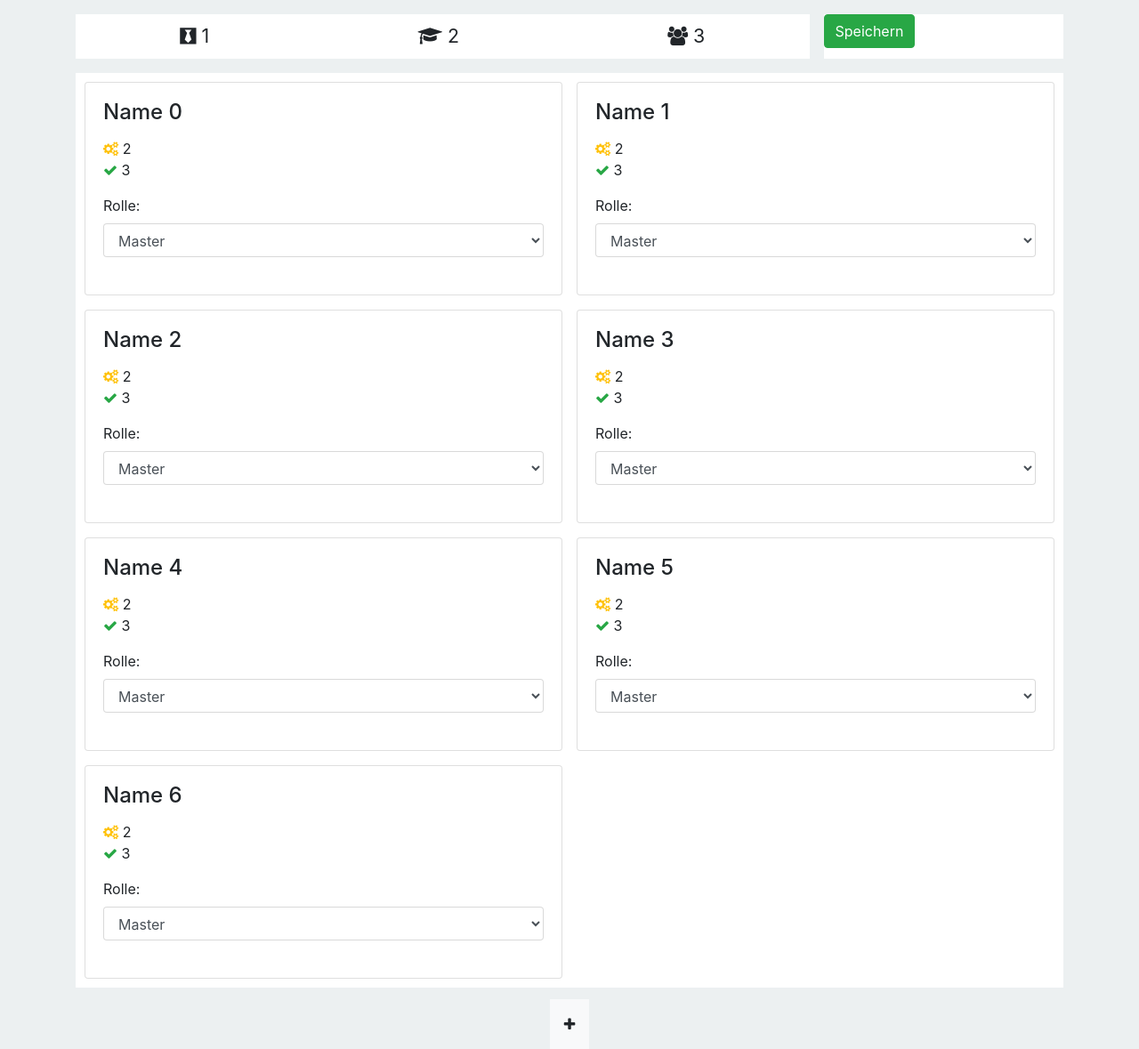
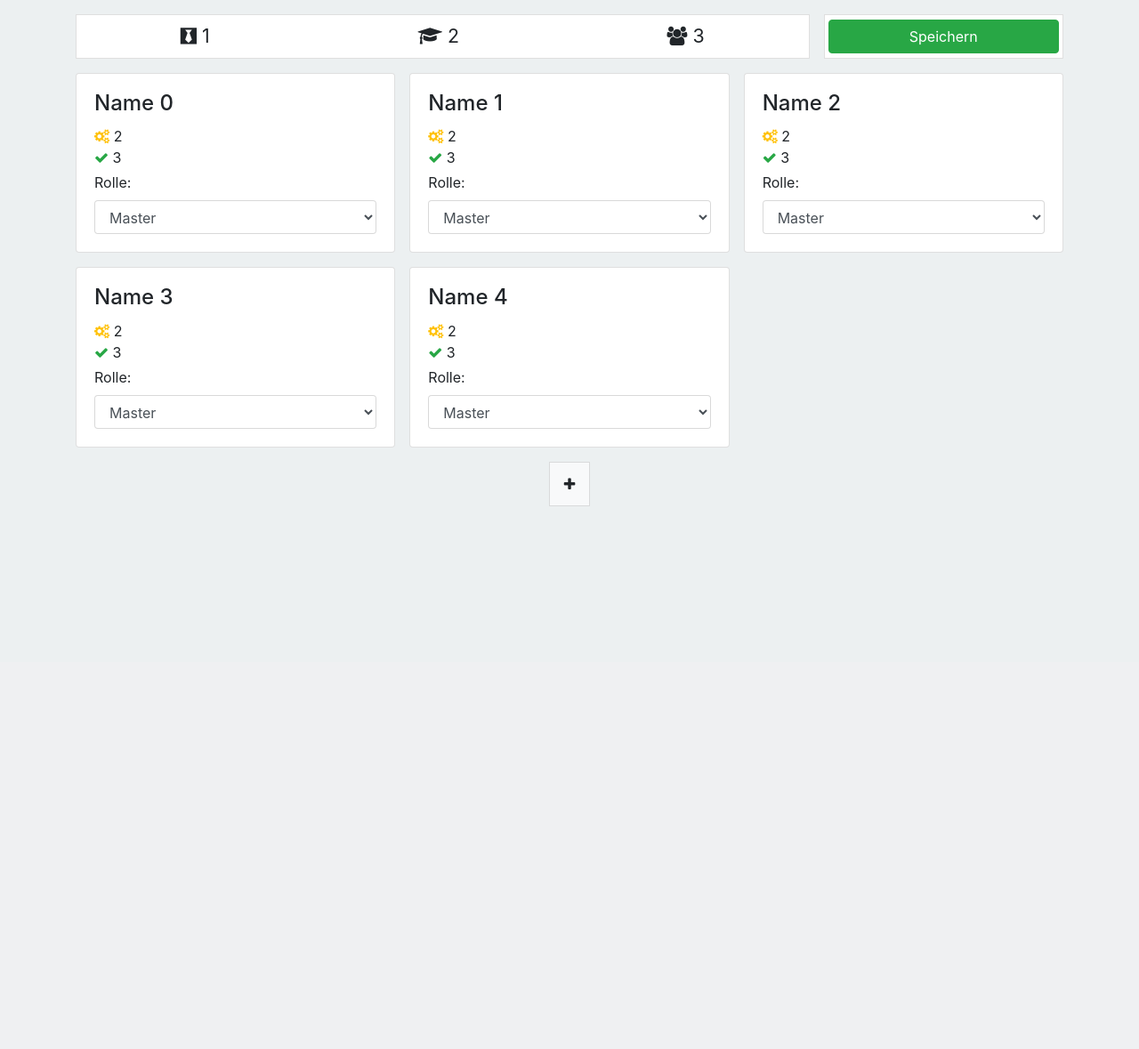
Before and after one commit to Oisins/ScrumManager, a Flask app: page /dev/users in a window 1280 px wide. Shown: the part 56-1235 px from the top of the page at 89% size. After the commit the page ends 625 px from the top, so only its background shows below. Run offline with Flask 2, Linux system fonts and the light colour scheme; some libraries are stand-ins or nearby versions.

Commit message:
Ränder hinzugefügt und CSS optimiert

```diff
--- a/app/static/css/users.css
+++ b/app/static/css/users.css
@@ -4,13 +4,12 @@
     grid-template-rows: 50px auto 50px;
 
     grid-gap: 1em;
-
-
 }
-
 
 #anzahl {
     background-color: white;
+    border: 1px solid rgba(0, 0, 0, .125);
+
     grid-column-start: 1;
     grid-column-end: 3;
 
@@ -23,22 +22,23 @@
 
 #button {
     background-color: white;
+    border: 1px solid rgba(0, 0, 0, .125);
 
     grid-column-start: 3;
     grid-column-end: 4;
+
+    display: flex;
+    align-items: center;
+    justify-content: center;
 }
 
 #users {
     display: grid;
-    grid-template-columns: repeat(2, 1fr);
-    grid-auto-rows: 15em;
+
+    grid-template-columns: repeat(auto-fill, minmax(300px, 1fr));
     grid-gap: 1em;
-
-    background-color: white;
-
     grid-column-start: 1;
     grid-column-end: 4;
-    padding: 10px;
 }
 
 #hinzufügen {
@@ -50,5 +50,8 @@
     display: flex;
     justify-content: space-around;
     align-items: center;
+}
 
+#hinzufügen a {
+    border: 1px solid rgba(0, 0, 0, .125);
 }
--- a/app/templates/users.html
+++ b/app/templates/users.html
@@ -1,11 +1,11 @@
 {% extends "base.html" %}
 {% block head %}
-{{ super () }}
-<link rel="stylesheet" href="/static/css/users.css">
+    {{ super () }}
+    <link rel="stylesheet" href="/static/css/users.css">
 {% endblock %}
 
 {% block body %}
-    <div id="container" class="container mt-3">
+    <div id="container" class="container my-3">
         <div id="anzahl">
             <span>
                 <i class="fa fa-black-tie" aria-hidden="true"></i> 1
@@ -17,36 +17,38 @@
                 <i class="fa fa-users" aria-hidden="true"></i> 3
             </span>
         </div>
-        <div id="button">
-            <button type="button" class="btn btn-success">Speichern</button>
+        <div id="button" class="p-1">
+            <button type="button" class="btn btn-success btn-block">Speichern</button>
         </div>
         <div id="users">
-            {% for i in range(7) %}
+            {% for i in range(5) %}
                 <div class="card">
                     <div class="card-body">
                         <h4 class="card-title">Name {{ i }}</h4>
-                        <p class="card-text">
+                        <div class="my-1">
                             <div>
                                 <i class="fa fa-cogs text-warning" aria-hidden="true"></i> 2
                             </div>
+
                             <div>
                                 <i class="fa fa-check text-success" aria-hidden="true"></i> 3
                             </div>
-                        </p>
-                        <div class="form-group">
+                        </div>
+
+                        <div class="form-group mb-0">
                             <label for="exampleFormControlSelect1">Rolle:</label>
                             <select class="form-control" id="exampleFormControlSelect1">
-                              <option>Master</option>
-                              <option>Team</option>
-                              <option>Owner</option>
+                                <option>Master</option>
+                                <option>Team</option>
+                                <option>Owner</option>
                             </select>
                         </div>
                     </div>
                 </div>
             {% endfor %}
         </div>
-        <div id="hinzufügen" class="status p-3">
-            <a class="bth btn-light p-3"><i class="fa fa-plus" aria-hidden="true"></i></a>
+        <div id="hinzufügen" class="status">
+            <a class="bth btn-light p-3"><i class="fa fa-plus d-block" aria-hidden="true"></i></a>
         </div>
     </div>
 {% endblock %}
```
